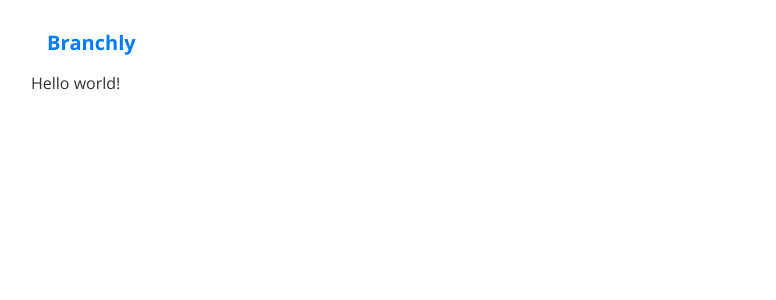
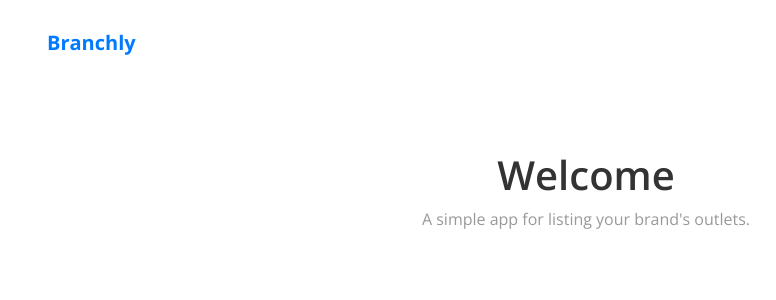
Before and after one commit to nicholaspretorius/sls-branches-client, a React (Create React App) app: page / in a window 1280 px wide. Shown: the top 300 px of the page, without its empty margins (54-830 px from the left). Built offline with nearby package versions, Linux system fonts and the light colour scheme.

Commit message:
feat: Add Routes, add Home, revise App setup

```diff
--- /dev/null
+++ b/src/Routes.tsx
@@ -0,0 +1,13 @@
+import React from "react";
+import { Route, Switch } from "react-router-dom";
+import Home from "./containers/Home/Home";
+
+export default function Routes() {
+  return (
+    <Switch>
+      <Route exact path="/">
+        <Home />
+      </Route>
+    </Switch>
+  );
+}
--- a/src/containers/App/App.tsx
+++ b/src/containers/App/App.tsx
@@ -1,15 +1,13 @@
 import React from "react";
+import Header from "../../components/Header/Header";
+import Routes from "../../Routes";
 import "./App.css";
-
-import Header from "../../components/Header/Header";
 
 const App: React.FC = () => {
   return (
     <div className="App container">
       <Header title="Branchly" />
-      <header className="App-header">
-        <p>Hello world!</p>
-      </header>
+      <Routes />
     </div>
   );
 };
--- /dev/null
+++ b/src/containers/Home/Home.css
@@ -0,0 +1,13 @@
+.Home .lander {
+  padding: 80px 0;
+  text-align: center;
+}
+
+.Home .lander h1 {
+  font-family: "Open Sans", sans-serif;
+  font-weight: 600;
+}
+
+.Home .lander p {
+  color: #999;
+}
--- /dev/null
+++ b/src/containers/Home/Home.tsx
@@ -0,0 +1,13 @@
+import React from "react";
+import "./Home.css";
+
+export default function Home() {
+  return (
+    <div className="Home">
+      <div className="lander">
+        <h1>Welcome</h1>
+        <p>A simple app for listing your brand's outlets.</p>
+      </div>
+    </div>
+  );
+}
```
